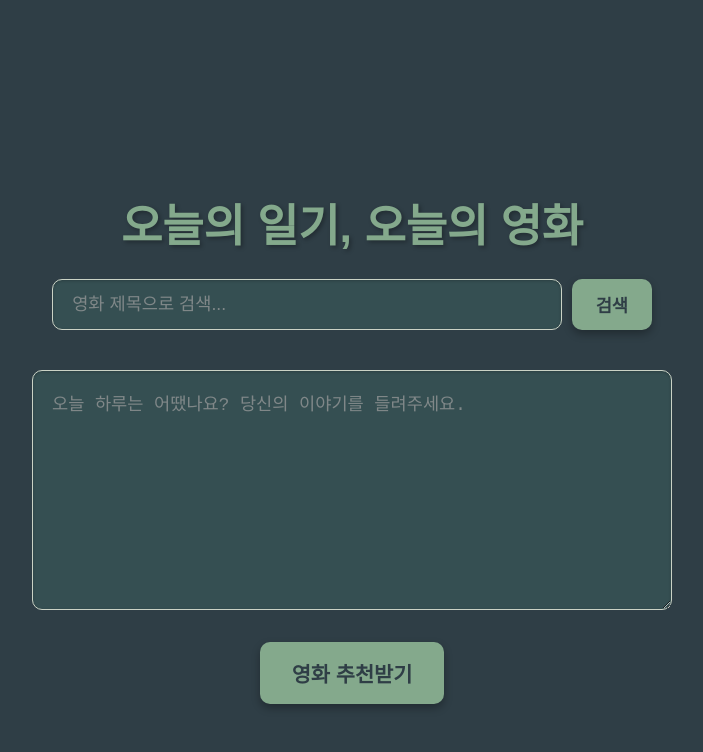
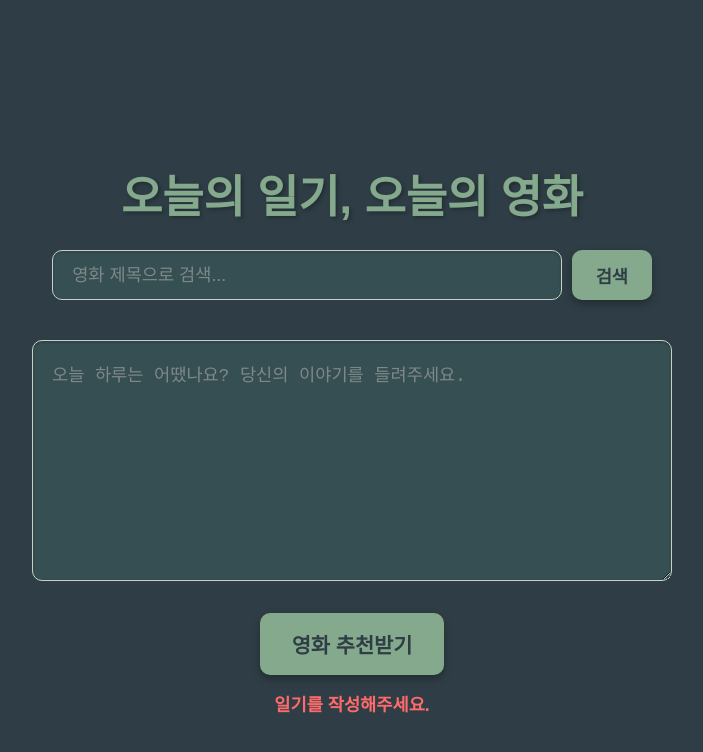
Before and after one commit to crushonyou2/movie_diary, a React (Create React App) app in the folder frontend/: page / in a window 1280 px wide. Both pictures are taken after a click on the button "영화 추천받기". Shown: the top 752 px of the page, without its empty margins (288-991 px from the left). Built offline with nearby package versions, Linux system fonts and the light colour scheme.

Commit message:
feat: 프론트엔드 에러 처리 및 사용자 피드백 개선

```diff
--- a/frontend/src/App.css
+++ b/frontend/src/App.css
@@ -580,3 +580,18 @@ h1 {
 .refresh-button:hover {
   background-color: #b8c2b8; /* 호버 색상 */
 }
+
+/* 오류 메시지 스타일 */
+.error-message {
+  color: #ff6b6b; /* 밝은 빨간색 */
+  font-size: 1.1rem;
+  margin-top: 1rem;
+  font-weight: bold;
+}
+
+/* 결과 없음 메시지 스타일 */
+.no-results-message {
+  color: var(--secondary-text-color);
+  font-size: 1.1rem;
+  margin-top: 1rem;
+}
--- a/frontend/src/App.js
+++ b/frontend/src/App.js
@@ -144,6 +144,7 @@ function App() {
   const [isLoading, setIsLoading] = useState(false);
   const [selectedMovie, setSelectedMovie] = useState(null);
   const [showModal, setShowModal] = useState(false);
+  const [errorMessage, setErrorMessage] = useState(''); // 오류 메시지 상태
 
   const [searchQuery, setSearchQuery] = useState(''); // 검색어 상태
   const [searchResults, setSearchResults] = useState([]); // 검색 결과 상태
@@ -151,7 +152,7 @@ function App() {
 
   const handleRecommend = async () => {
     if (!diary.trim()) {
-      alert('일기를 작성해주세요.');
+      setErrorMessage('일기를 작성해주세요.');
       return;
     }
 
@@ -162,6 +163,7 @@ function App() {
     setSelectedMovie(null);
     setShowModal(false);
     setSearchResults([]); // 추천 시 검색 결과 초기화
+    setErrorMessage(''); // 새로운 요청 시 오류 메시지 초기화
 
     try {
       const response = await fetch('https://movie-backend-866560009438.asia-northeast3.run.app/api/recommend-movie', {
@@ -173,7 +175,8 @@ function App() {
       });
 
       if (!response.ok) {
-        throw new Error('서버에서 응답을 받지 못했습니다.');
+        const errorData = await response.json();
+        throw new Error(errorData.detail || '서버에서 응답을 받지 못했습니다.');
       }
 
       const data = await response.json();
@@ -182,7 +185,7 @@ function App() {
       setReason(data.reason);
     } catch (error) {
       console.error('Error fetching recommendation:', error);
-      alert('영화 추천을 받는 중 오류가 발생했습니다.');
+      setErrorMessage(`영화 추천 중 오류 발생: ${error.message}`);
     } finally {
       setIsLoading(false);
     }
@@ -199,34 +202,38 @@ function App() {
     setEmotion('');
     setReason('');
     setSearchResults([]);
+    setErrorMessage(''); // 새로운 요청 시 오류 메시지 초기화
 
     try {
       const response = await fetch(`https://movie-backend-866560009438.asia-northeast3.run.app/api/search-movies?query=${encodeURIComponent(searchQuery)}`);
       if (!response.ok) {
-        throw new Error('영화 검색에 실패했습니다.');
+        const errorData = await response.json();
+        throw new Error(errorData.detail || '영화 검색에 실패했습니다.');
       }
       const data = await response.json();
       setSearchResults(data.results);
     } catch (error) {
       console.error('Error searching movies:', error);
-      alert('영화 검색 중 오류가 발생했습니다.');
+      setErrorMessage(`영화 검색 중 오류 발생: ${error.message}`);
     } finally {
       setIsSearching(false);
     }
   };
 
   const handleCardClick = async (movieId) => {
+    setErrorMessage(''); // 새로운 요청 시 오류 메시지 초기화
     try {
       const response = await fetch(`https://movie-backend-866560009438.asia-northeast3.run.app/api/movie-details/${movieId}`);
       if (!response.ok) {
-        throw new Error('영화 상세 정보를 가져오지 못했습니다.');
+        const errorData = await response.json();
+        throw new Error(errorData.detail || '영화 상세 정보를 가져오지 못했습니다.');
       }
       const details = await response.json();
       setSelectedMovie(details);
       setShowModal(true);
     } catch (error) {
       console.error('Error fetching movie details:', error);
-      alert('영화 상세 정보를 불러오는 중 오류가 발생했습니다.');
+      setErrorMessage(`영화 상세 정보를 불러오는 중 오류 발생: ${error.message}`);
     }
   };
 
@@ -263,6 +270,8 @@ function App() {
           {isLoading ? '분석 중...' : '영화 추천받기'}
         </button>
 
+        {errorMessage && <p className="error-message">{errorMessage}</p>}
+
         {isLoading && (
           <div className="loading-container">
             <div className="loading-spinner"></div>
@@ -275,6 +284,10 @@ function App() {
             <div className="loading-spinner"></div>
             <p className="loading-message">영화 검색 중입니다...</p>
           </div>
+        )}
+
+        {!isSearching && searchQuery.trim() && searchResults.length === 0 && (
+          <p className="no-results-message">검색 결과가 없습니다.</p>
         )}
 
         {searchResults.length > 0 && !isSearching && (
@@ -294,6 +307,10 @@ function App() {
               ))}
             </div>
           </div>
+        )}
+
+        {!isLoading && diary.trim() && movies.length === 0 && !errorMessage && (
+          <p className="no-results-message">추천할 영화를 찾지 못했습니다. 다른 일기를 작성해보세요.</p>
         )}
 
         {movies.length > 0 && !isLoading && (
```
